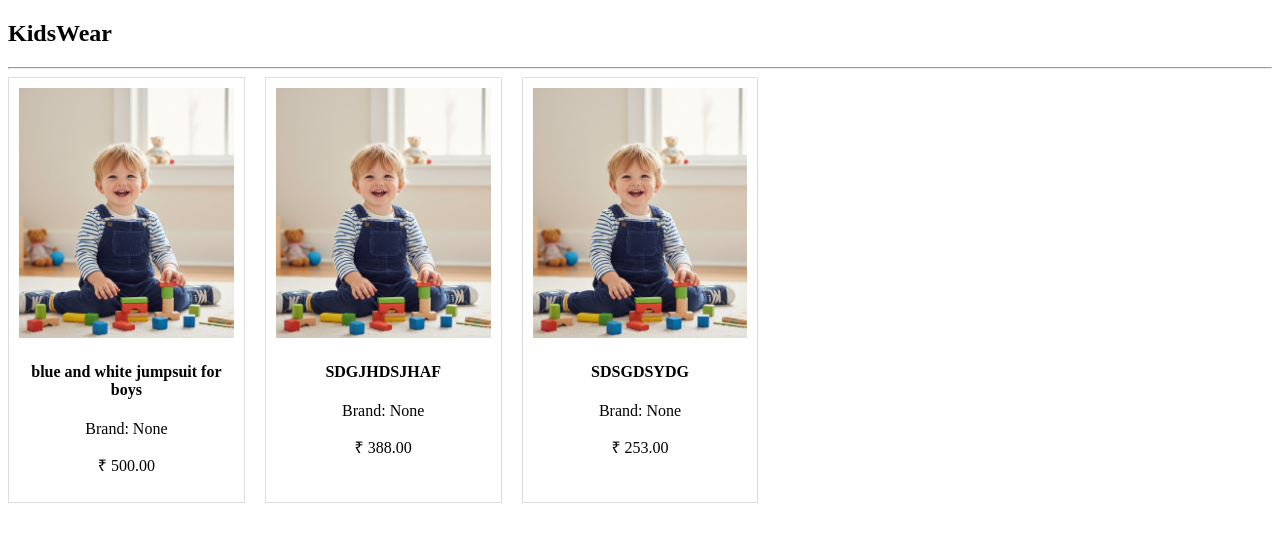
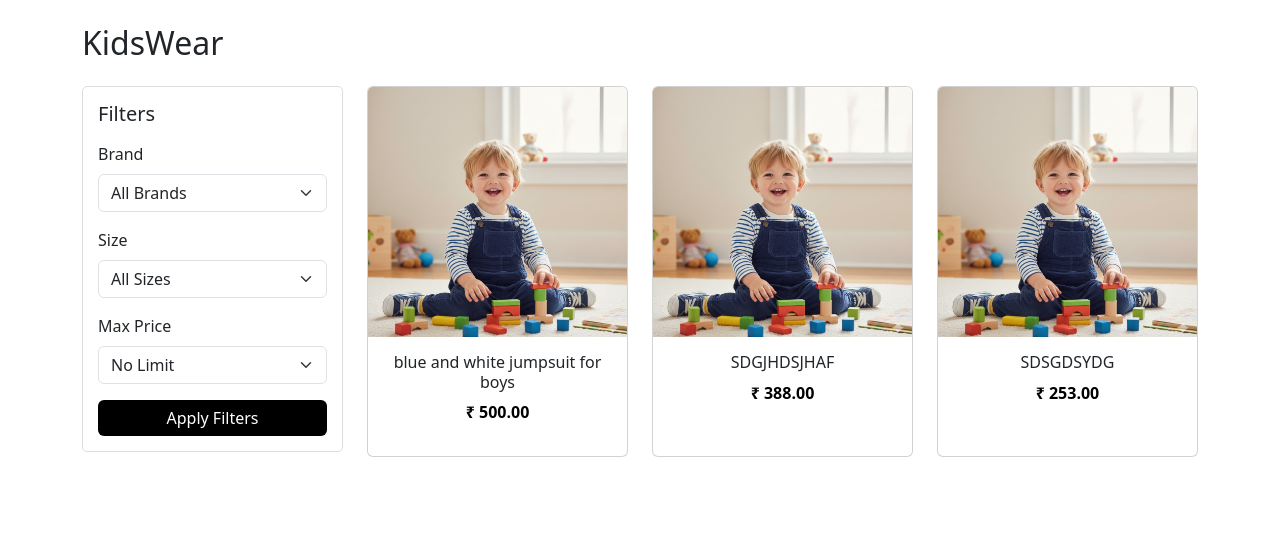
Before and after one commit to niksmit1710/garments-ecommerce, a Django app: a page that uses templates/products/product_list.html in a window 1280 px wide. Shown: the top 542 px of the page. Run offline with Django 5.2, Linux system fonts and the light colour scheme; data comes from the database, SQL or seed files in the repository; both versions use the stored data as it was after the commit.

Commit message:
Complete product listing page with Bootstrap layout and filters

```diff
--- a/config/settings.py
+++ b/config/settings.py
@@ -124,3 +124,6 @@ STATIC_URL = 'static/'
 
 MEDIA_URL = '/media/'
 MEDIA_ROOT = BASE_DIR / 'media'
+
+STATIC_URL = '/static/'
+STATICFILES_DIRS = [BASE_DIR / 'static']
--- a/products/urls.py
+++ b/products/urls.py
@@ -5,4 +5,5 @@ app_name = 'products'
 
 urlpatterns = [
     path('category/<slug:slug>/', views.category_products, name='category_products'),
+    path('product/<int:id>/', views.product_detail, name='product_detail'),
 ]
--- a/products/views.py
+++ b/products/views.py
@@ -1,18 +1,32 @@
 from django.shortcuts import render, get_object_or_404
-from .models import Category, Product
+from .models import Category, Product, Brand, Size
 
 def category_products(request, slug):
     category = get_object_or_404(Category, slug=slug)
-    products = Product.objects.filter(
-        category=category,
-        is_available=True
-    )
+    products = Product.objects.filter(category=category, is_available=True)
 
-    subcategories = category.subcategories.all()
+    brand = request.GET.get('brand')
+    size = request.GET.get('size')
+    price = request.GET.get('price')
+
+    if brand:
+        products = products.filter(brand__slug=brand)
+
+    if size:
+        products = products.filter(sizes__id=size)
+
+    if price:
+        products = products.filter(price__lte=price)
 
     context = {
         'category': category,
         'products': products,
-        'subcategories': subcategories,
+        'brands': Brand.objects.all(),
+        'sizes': Size.objects.all(),
     }
     return render(request, 'products/product_list.html', context)
+def product_detail(request, id):
+    product = get_object_or_404(Product, id=id, is_available=True)
+    return render(request, 'products/product_detail.html', {
+        'product': product
+    })
--- /dev/null
+++ b/static/css/style.css
@@ -0,0 +1,32 @@
+/* Product Grid */
+.product-card img {
+    height: 250px;
+    object-fit: cover;
+}
+
+.product-card {
+    transition: 0.3s;
+}
+
+.product-card:hover {
+    transform: scale(1.03);
+}
+
+/* Price */
+.price {
+    font-weight: bold;
+    color: #000;
+}
+
+/* Filter box */
+.filter-box {
+    border: 1px solid #ddd;
+    padding: 15px;
+    border-radius: 5px;
+}
+
+/* Buttons */
+.btn-dark {
+    background-color: #000;
+    border: none;
+}
--- a/templates/products/product_list.html
+++ b/templates/products/product_list.html
@@ -1,55 +1,110 @@
+{% load static %}
 <!DOCTYPE html>
-<html>
+<html lang="en">
 <head>
+    <meta charset="UTF-8">
     <title>{{ category.name }}</title>
-    <style>
-        .grid {
-            display: grid;
-            grid-template-columns: repeat(auto-fill, minmax(220px, 1fr));
-            gap: 20px;
-        }
-        .card {
-            border: 1px solid #ddd;
-            padding: 10px;
-            text-align: center;
-        }
-        img {
-            width: 100%;
-            height: 250px;
-            object-fit: cover;
-        }
-    </style>
+
+    <!-- Bootstrap CSS -->
+    <link rel="stylesheet"
+          href="https://cdn.jsdelivr.net/npm/bootstrap@5.3.2/dist/css/bootstrap.min.css">
+
+    <!-- Custom CSS -->
+    <link rel="stylesheet" href="{% static 'css/style.css' %}">
 </head>
 <body>
 
-<h2>{{ category.name }}</h2>
+<div class="container mt-4">
 
-{% if subcategories %}
-<h4>Subcategories</h4>
-<ul>
-    {% for sub in subcategories %}
-        <li>
-            <a href="{% url 'products:category_products' sub.slug %}">
-                {{ sub.name }}
-            </a>
-        </li>
-    {% endfor %}
-</ul>
-{% endif %}
+    <!-- Category Title -->
+    <h2 class="mb-4">{{ category.name }}</h2>
 
-<hr>
+    <div class="row">
 
-<div class="grid">
-    {% for product in products %}
-        <div class="card">
-            <img src="{{ product.image.url }}" alt="{{ product.name }}">
-            <h4>{{ product.name }}</h4>
-            <p>Brand: {{ product.brand }}</p>
-            <p>₹ {{ product.price }}</p>
+        <!-- ================= LEFT SIDE : FILTERS ================= -->
+        <div class="col-md-3 mb-4">
+            <div class="filter-box">
+                <form method="get">
+                    <h5 class="mb-3">Filters</h5>
+
+                    <!-- Brand Filter -->
+                    <label class="form-label">Brand</label>
+                    <select name="brand" class="form-select mb-3">
+                        <option value="">All Brands</option>
+                        {% for b in brands %}
+                            <option value="{{ b.slug }}">
+                                {{ b.name }}
+                            </option>
+                        {% endfor %}
+                    </select>
+
+                    <!-- Size Filter -->
+                    <label class="form-label">Size</label>
+                    <select name="size" class="form-select mb-3">
+                        <option value="">All Sizes</option>
+                        {% for s in sizes %}
+                            <option value="{{ s.id }}">
+                                {{ s }}
+                            </option>
+                        {% endfor %}
+                    </select>
+
+                    <!-- Price Filter -->
+                    <label class="form-label">Max Price</label>
+                    <select name="price" class="form-select mb-3">
+                        <option value="">No Limit</option>
+                        <option value="500">₹ 500</option>
+                        <option value="1000">₹ 1000</option>
+                        <option value="2000">₹ 2000</option>
+                    </select>
+
+                    <button class="btn btn-dark w-100">
+                        Apply Filters
+                    </button>
+                </form>
+            </div>
         </div>
-    {% empty %}
-        <p>No products available.</p>
-    {% endfor %}
+
+        <!-- ================= RIGHT SIDE : PRODUCTS ================= -->
+        <div class="col-md-9">
+            <div class="row">
+
+                {% for product in products %}
+                    <div class="col-md-4 col-sm-6 mb-4">
+                        <div class="card product-card h-100">
+
+                            <a href="{% url 'products:product_detail' product.id %}">
+                                <img src="{{ product.image.url }}"
+                                     class="card-img-top"
+                                     alt="{{ product.name }}">
+                            </a>
+
+                            <div class="card-body text-center">
+                                <h6 class="card-title">
+                                    {{ product.name }}
+                                </h6>
+
+                                {% if product.brand %}
+                                    <p class="text-muted small mb-1">
+                                        {{ product.brand.name }}
+                                    </p>
+                                {% endif %}
+
+                                <p class="price">
+                                    ₹ {{ product.price }}
+                                </p>
+                            </div>
+
+                        </div>
+                    </div>
+                {% empty %}
+                    <p>No products found.</p>
+                {% endfor %}
+
+            </div>
+        </div>
+
+    </div>
 </div>
 
 </body>
```
Also changed, not shown: templates/products/product_detail.html (added, +35 -0 lines), db.sqlite3, media/products/Kidswear.jpg (added), media/products/Kidswear_62eu1pa.jpg (added), media/products/Kidswear_nL9O2Tw.jpg (added).
